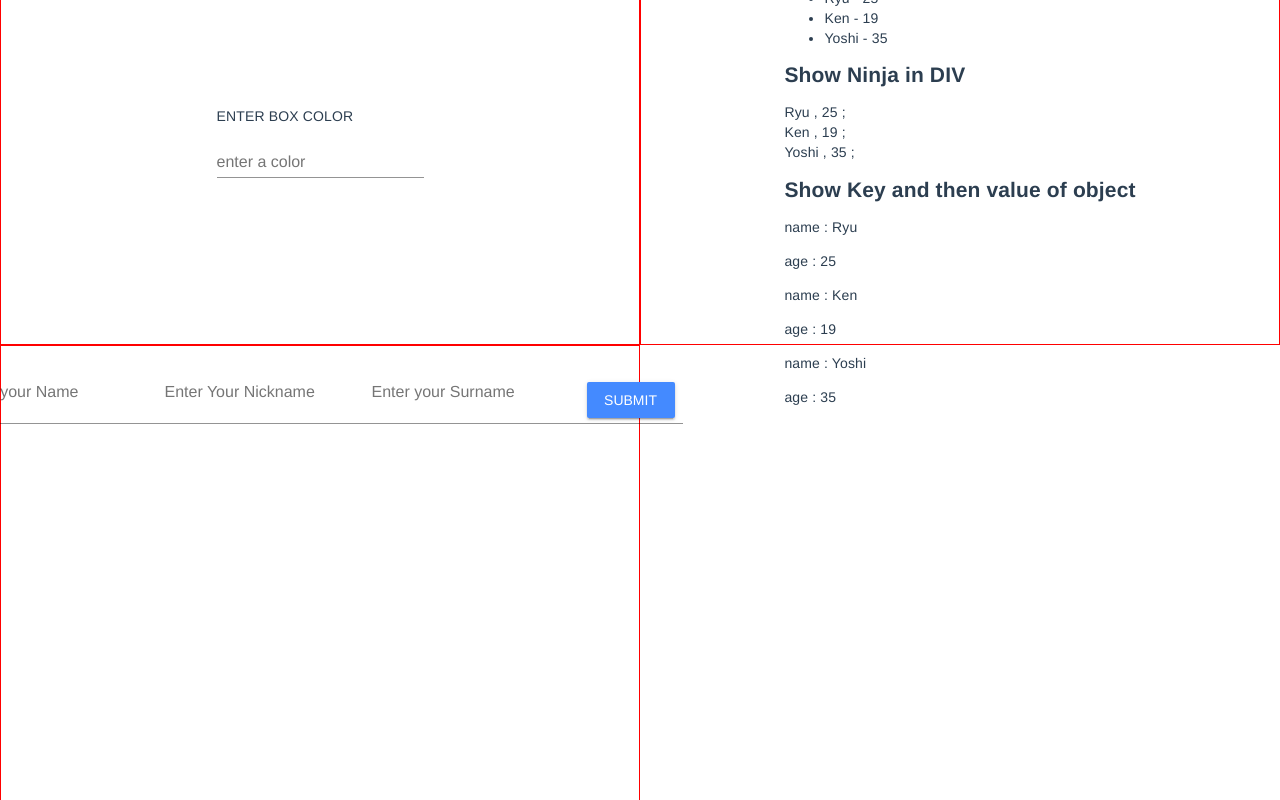
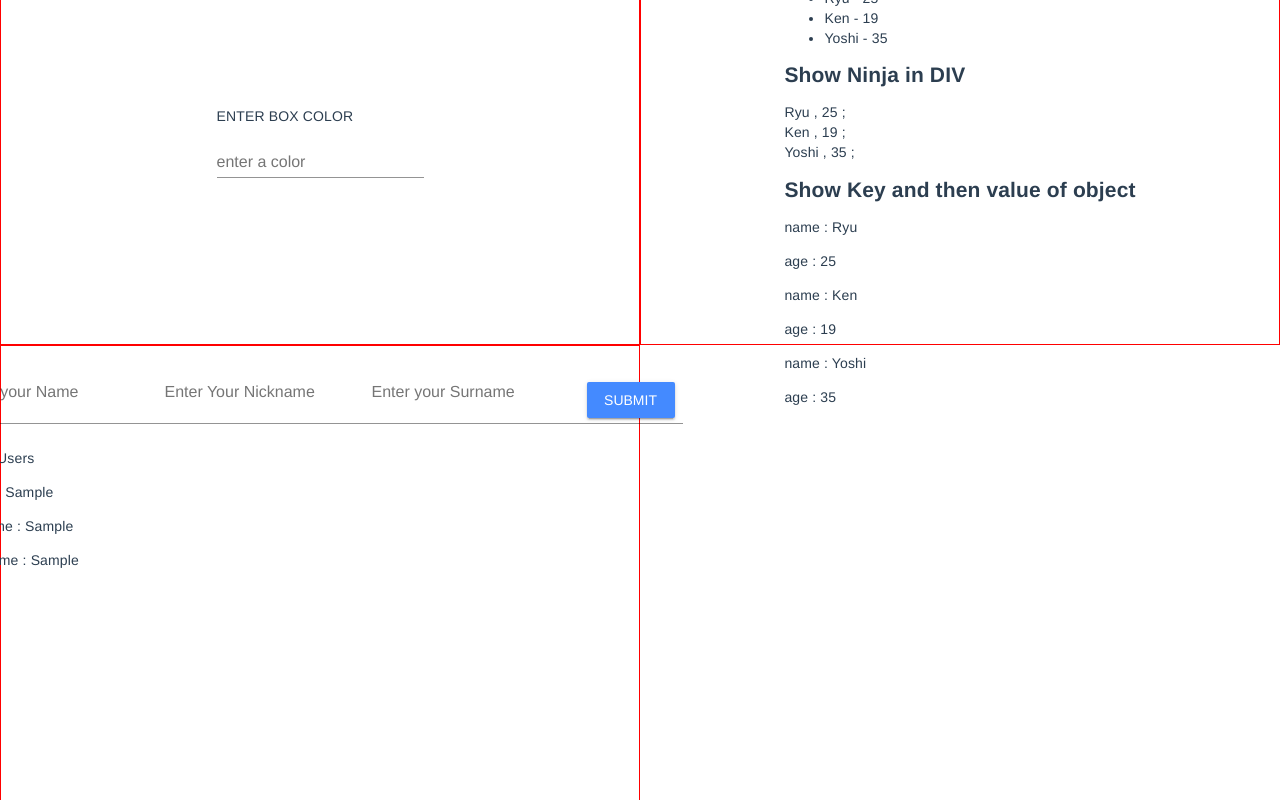
Before and after one commit to EmirSil/calorie-counter, a Vue app in the folder caloriecounter/: page /test in a window 1280 px wide. Both pictures are taken after typing "Sample", "Sample", "Sample" into the empty fields and a click on the button "SUBMIT". Shown: the part 1219-2019 px from the top of the page. Built offline with nearby package versions, Linux system fonts and the light colour scheme.

Commit message:
Add show users actually

```diff
--- a/caloriecounter/src/components/InputForm.vue
+++ b/caloriecounter/src/components/InputForm.vue
@@ -6,6 +6,13 @@
             <md-input type="text" placeholder="Enter your Surname" v-model="newUser.surname"></md-input>
             <md-button class="md-raised md-primary" @click.prevent="fillArray">Submit</md-button>
         </md-field>
+        <label>Show Users</label>
+        <div v-for="user in users">
+            <div v-for="(val,key) in user">
+                <p>{{key}} : {{val}}</p>
+
+            </div>
+        </div>
 
     </div>
 </template>
@@ -13,11 +20,11 @@
 <script>
 export default {
     data() {
-        let myArray = {
+        /*let myArray = {
                     nameList:[],
                     nicknameList:[],
                     surnameList:[],
-                }
+                }*/
         return {
             name: null,
             surname: null,
```
